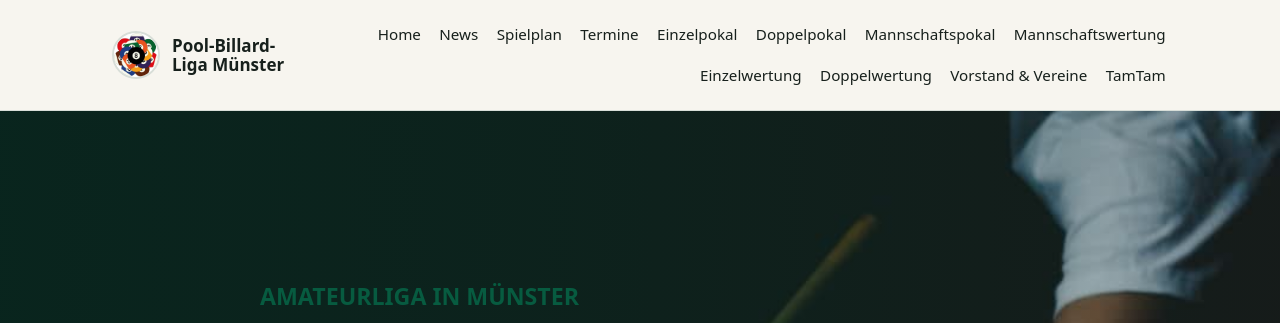
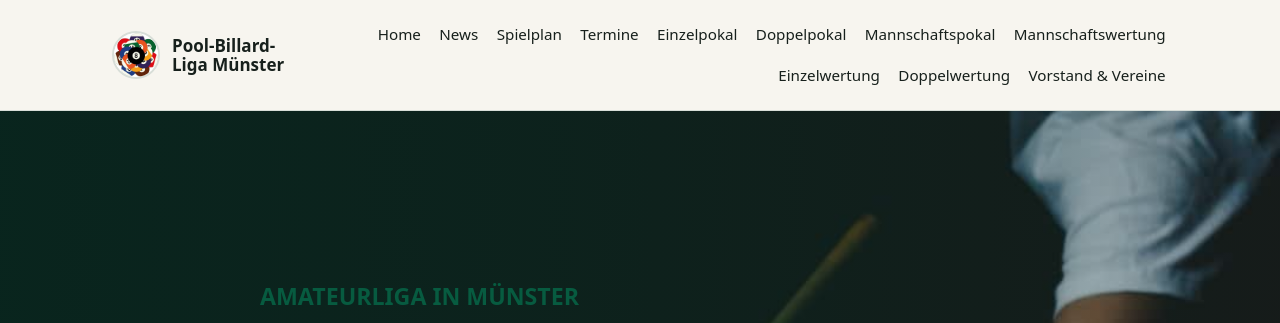
Before and after one commit to NINI1988/Pool, a Jekyll site: the page built from _pages/index.md, in a window 1280 px wide. Shown: the top 323 px of the page. Built offline with Jekyll 4.4.1, drawn with Linux system fonts in a browser that asks for light colours.

Commit message:
Update Daten “navigation”

```diff
--- a/_data/navigation.yml
+++ b/_data/navigation.yml
@@ -21,5 +21,3 @@ items:
     url: /doppelwertung/
   - title: Vorstand & Vereine
     url: /vorstand-vereine/
-  - title: TamTam
-    url: /tamtam
```
